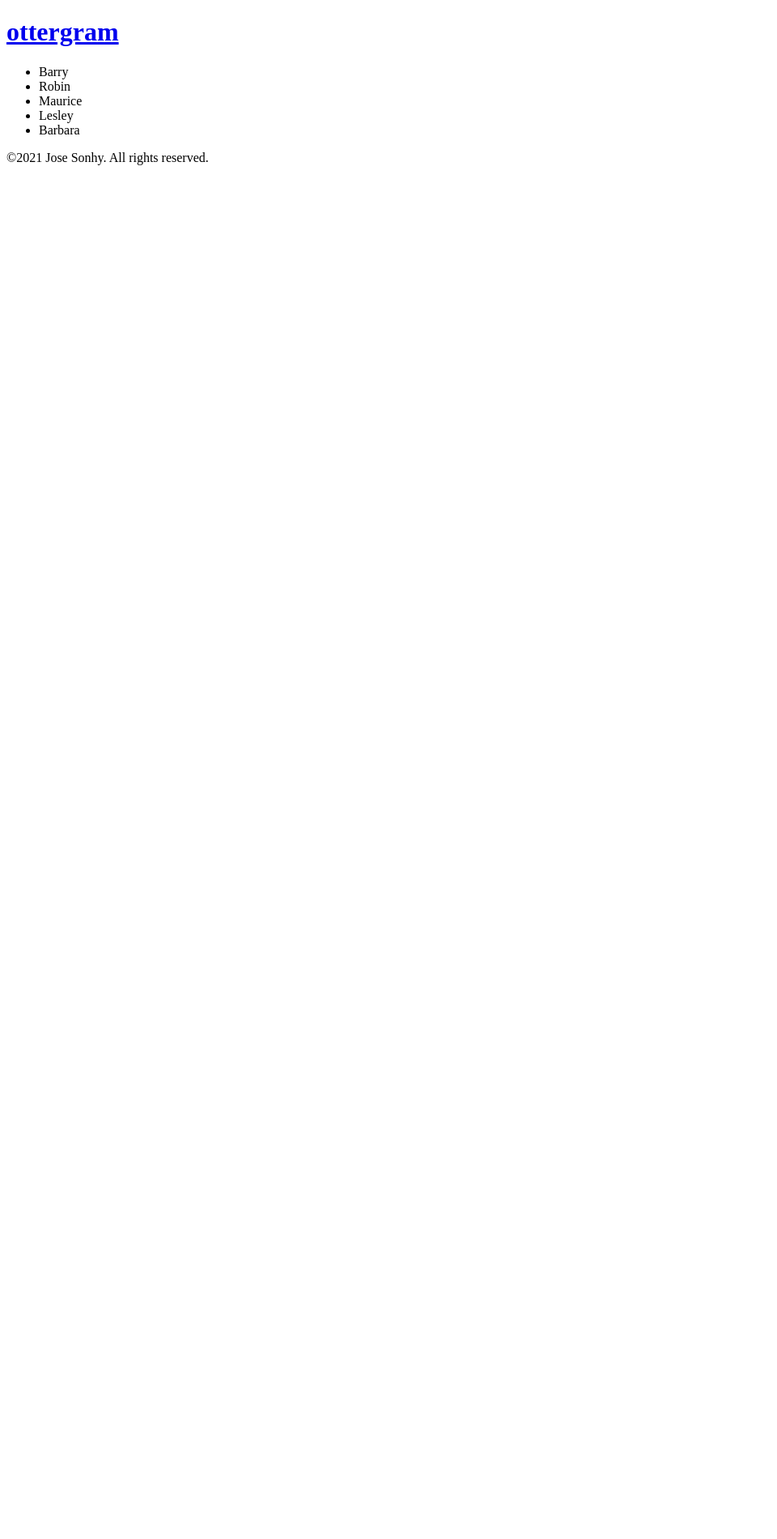
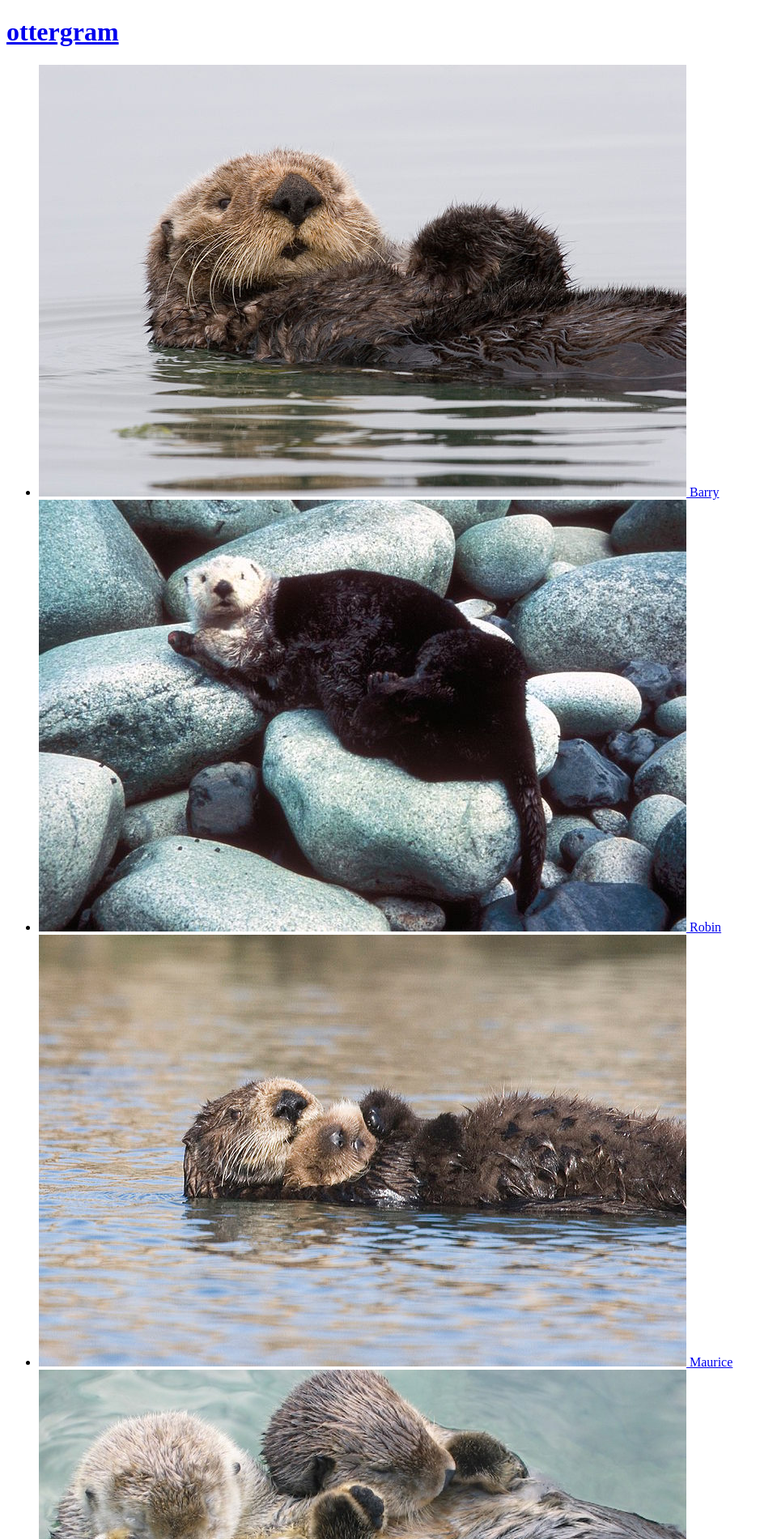
Before and after one commit to Shimazaky80/ottergram, a plain HTML site: page index.html in a window 1280 px wide. Shown: the top 1900 px of the page at 81% size, without its empty margins (0-960 px from the left). Before the commit the page ends 800 px from the top, so only its background shows below. Drawn offline with Linux system fonts and the light colour scheme.

Commit message:
addd image thumbnails

```diff
--- a/index.html
+++ b/index.html
@@ -28,11 +28,36 @@
 			the page's most important groups of links, not all of them.
 		-->
 		<ul>
-			<li><span>Barry</span></li>
-			<li><span>Robin</span></li>
-			<li><span>Maurice</span></li>
-			<li><span>Lesley</span></li>
-			<li><span>Barbara</span></li>
+			<li>
+				<a href="#">
+					<img src="./img/otter1.jpg" alt="Barry the Otter">
+					<span>Barry</span>
+				</a>
+			</li>
+			<li>
+				<a href="#">
+					<img src="./img/otter2.jpg" alt="Robin the Otter">
+					<span>Robin</span>
+				</a>
+			</li>
+			<li>
+				<a href="#">
+					<img src="./img/otter3.jpg" alt="Maurice the Otter">
+					<span>Maurice</span>
+				</a>
+			</li>
+			<li>
+				<a href="#">
+					<img src="./img/otter4.jpg" alt="Lesley the Otter">
+					<span>Lesley</span>
+				</a>
+			</li>
+			<li>
+				<a href="#">
+					<img src="./img/otter5.jpg" alt="Barbara the Otter">
+					<span>Barbara</span>
+				</a>
+			</li>
 		</ul>
 
 	    <!--
```
